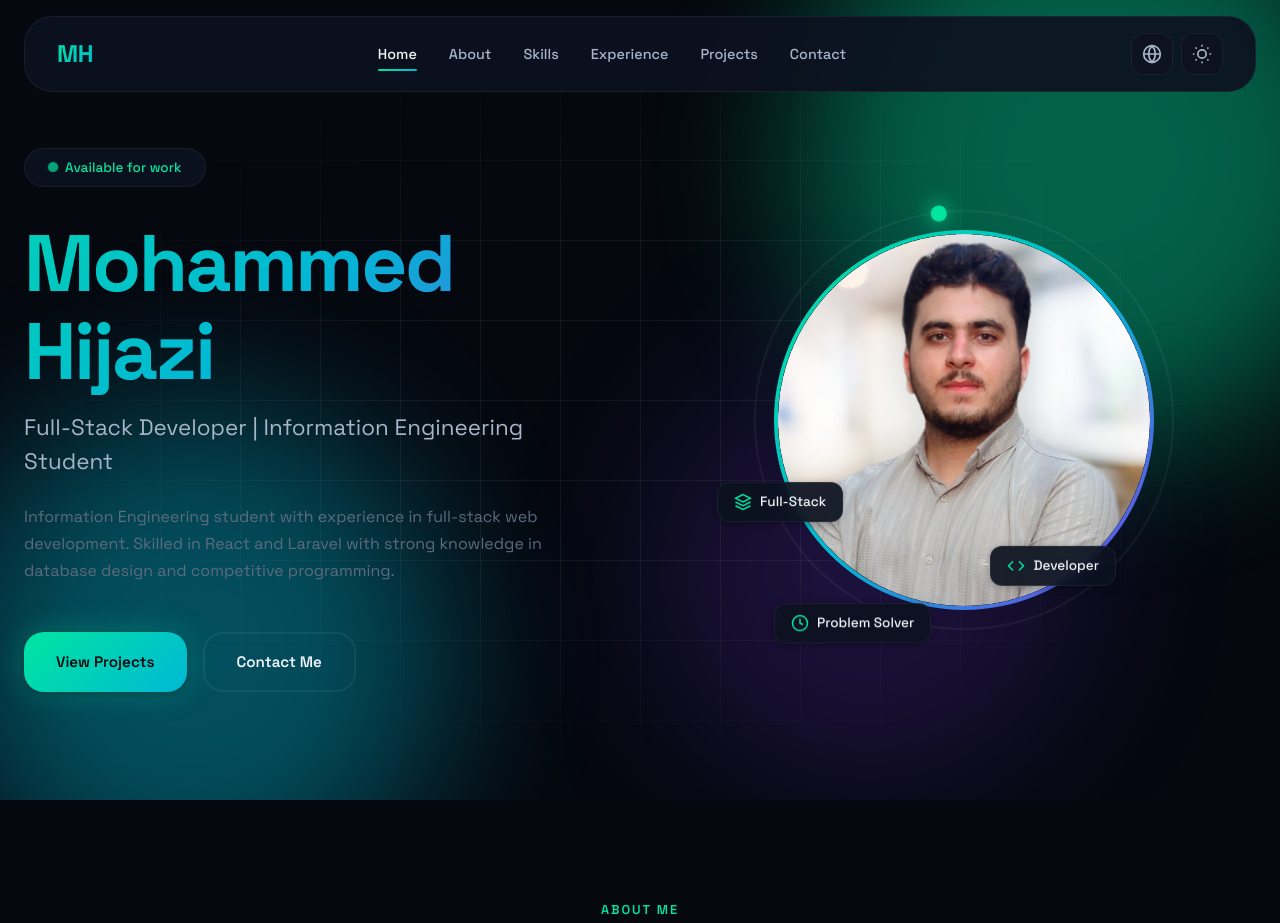
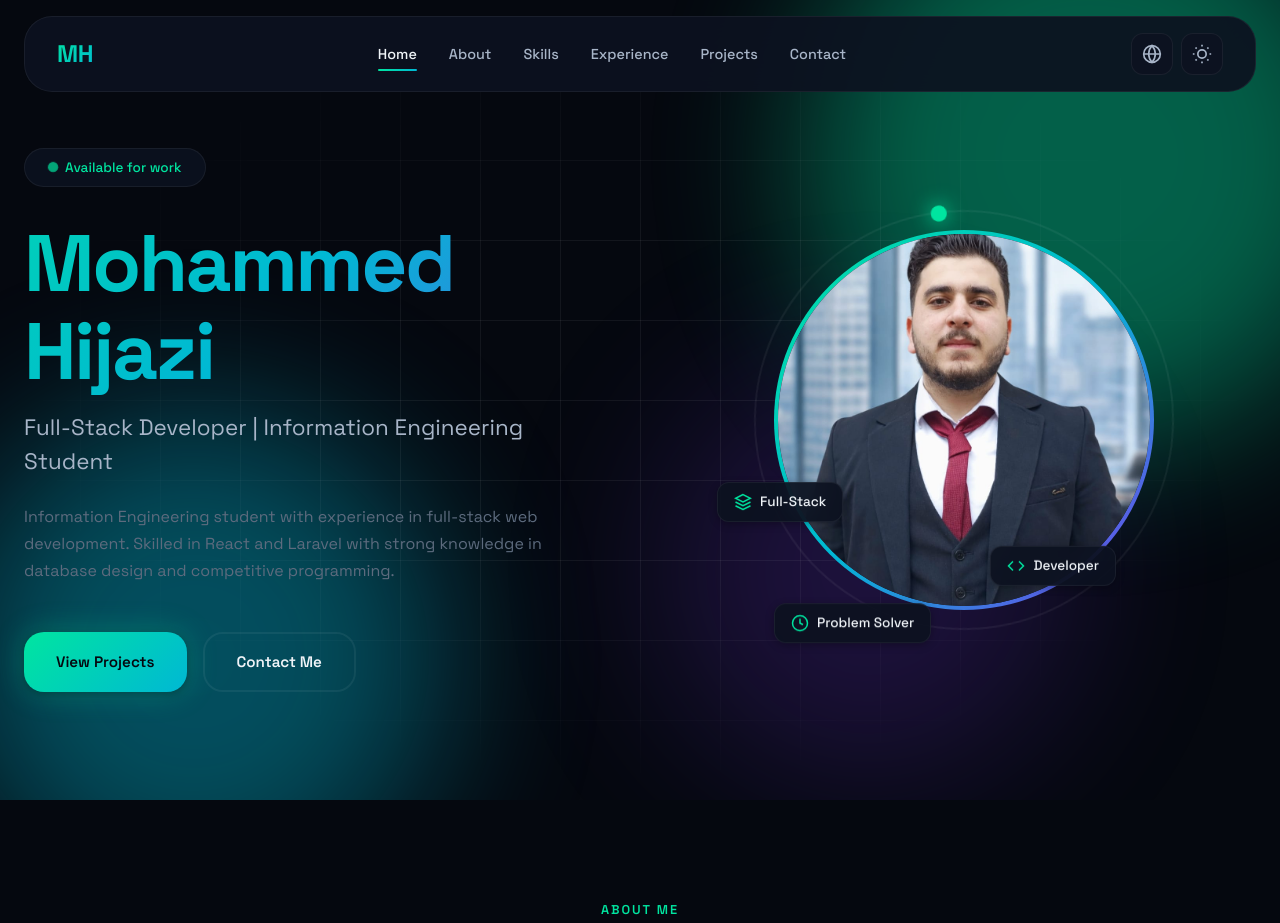
Before and after one commit to Mohammed-Hijazi/my-portfolio, a plain HTML site: page index.html in a window 1280 px wide. Shown: the top 923 px of the page. Drawn offline with Linux system fonts and the light colour scheme.

Commit message:
Updating my profile picture

```diff
--- a/index.html
+++ b/index.html
@@ -110,7 +110,7 @@
             <div class="hero-visual">
                 <div class="hero-image-container">
                     <div class="hero-image-ring" aria-hidden="true"></div>
-                    <img src="images/img-my.jpg" alt="Mohammed Hijazi" class="hero-image" loading="eager">
+                    <img src="images/img-my.jpeg" alt="Mohammed Hijazi" class="hero-image" loading="eager">
                     <div class="hero-float-card" aria-hidden="true">
                         <svg viewBox="0 0 24 24" fill="none" stroke="currentColor" stroke-width="2"><path d="M12 2L2 7l10 5 10-5-10-5zM2 17l10 5 10-5M2 12l10 5 10-5"/></svg>
                         <span>Full-Stack</span>
```
Also changed, not shown: images/img-my.jpeg (added), images/img-my.jpg (deleted).
